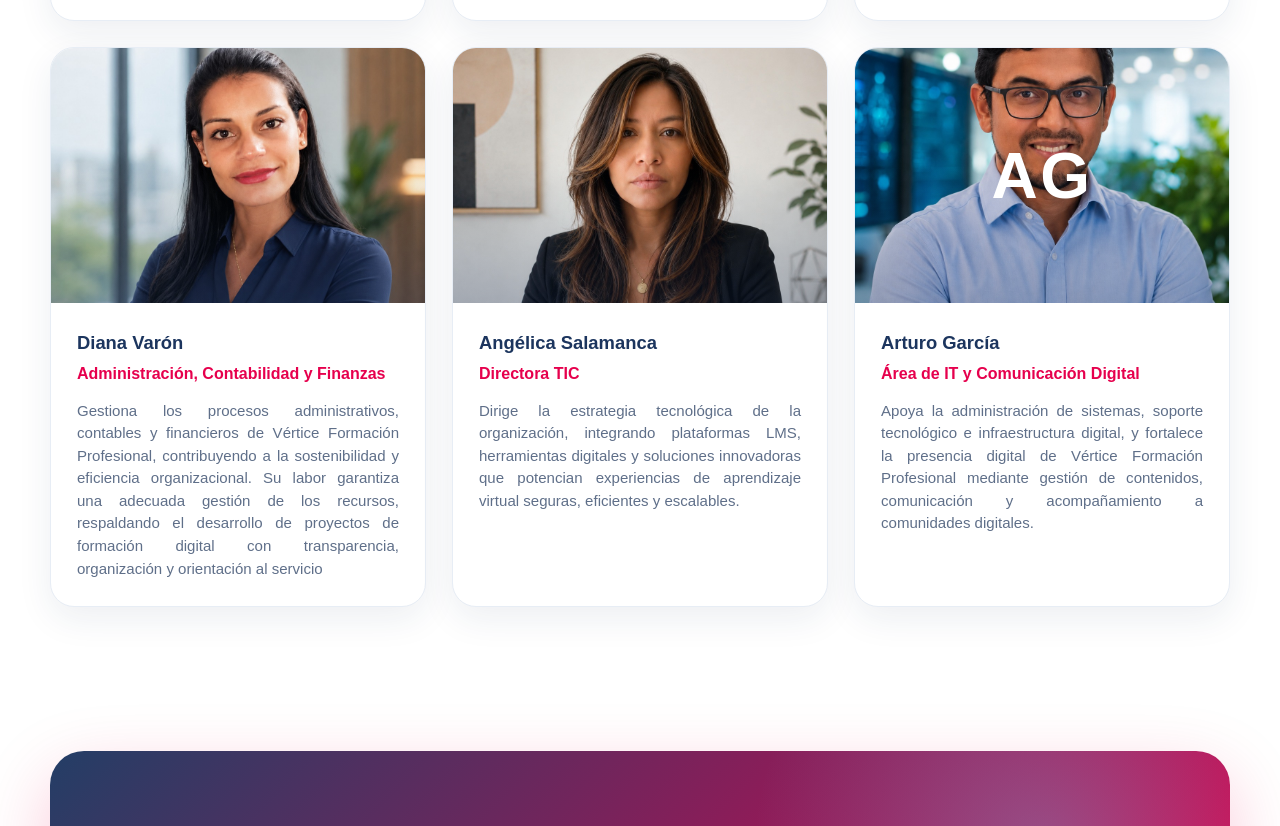
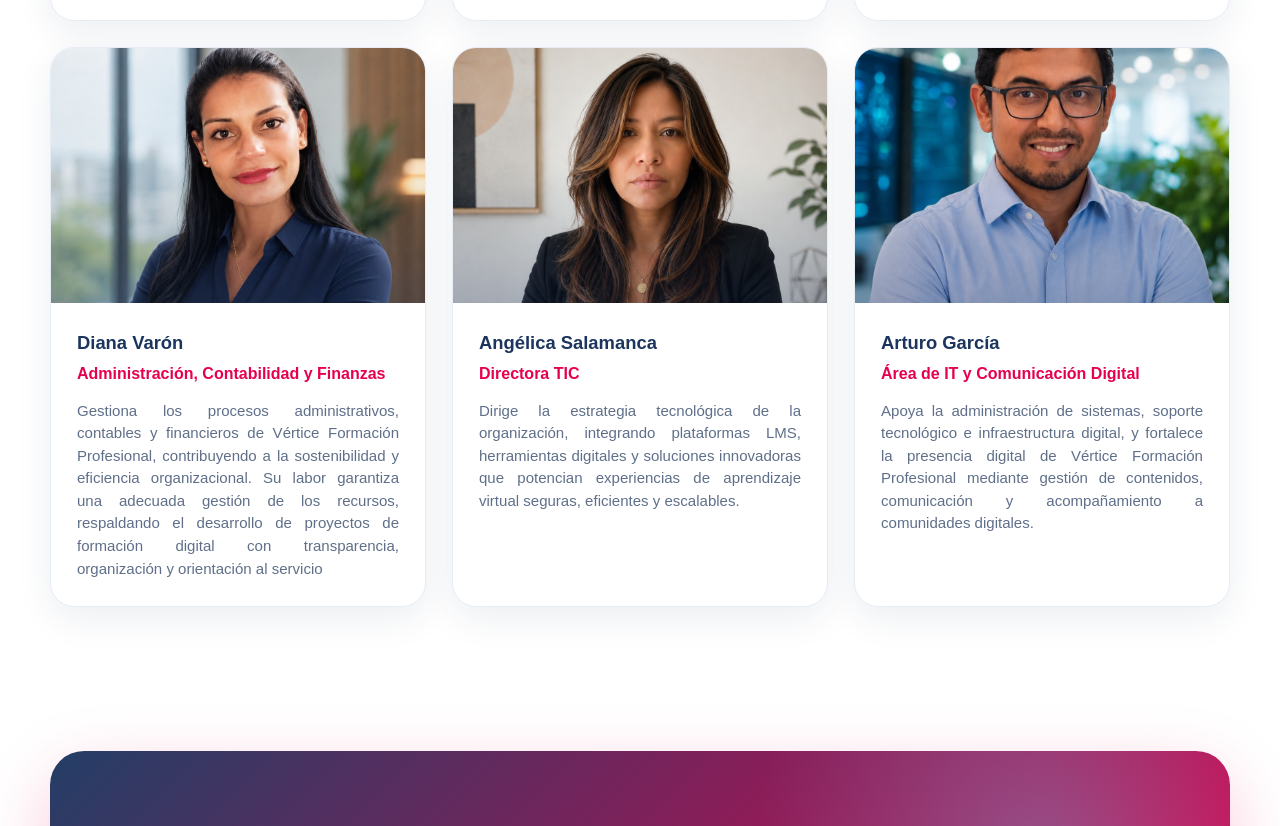
Before and after one commit to gidbor/verticeWeb, a plain HTML site: page equipo.html in a window 1280 px wide. Shown: the part 1314-2140 px from the top of the page. Drawn offline with Linux system fonts and the light colour scheme.

Commit message:
Foto agarcia

```diff
--- a/equipo.html
+++ b/equipo.html
@@ -708,19 +708,6 @@
 
         .team-photo.arturo {
            background-image: url('assets/team/agarcia.jpeg')
-        }
-
-        .team-photo.arturo::before {
-            content: 'AG';
-            position: absolute;
-            inset: 0;
-            display: grid;
-            place-items: center;
-            color: #fff;
-            font-size: 4rem;
-            font-weight: 900;
-            letter-spacing: .04em;
-            z-index: 1;
         }
 
         .team-photo.sebastian {
```
